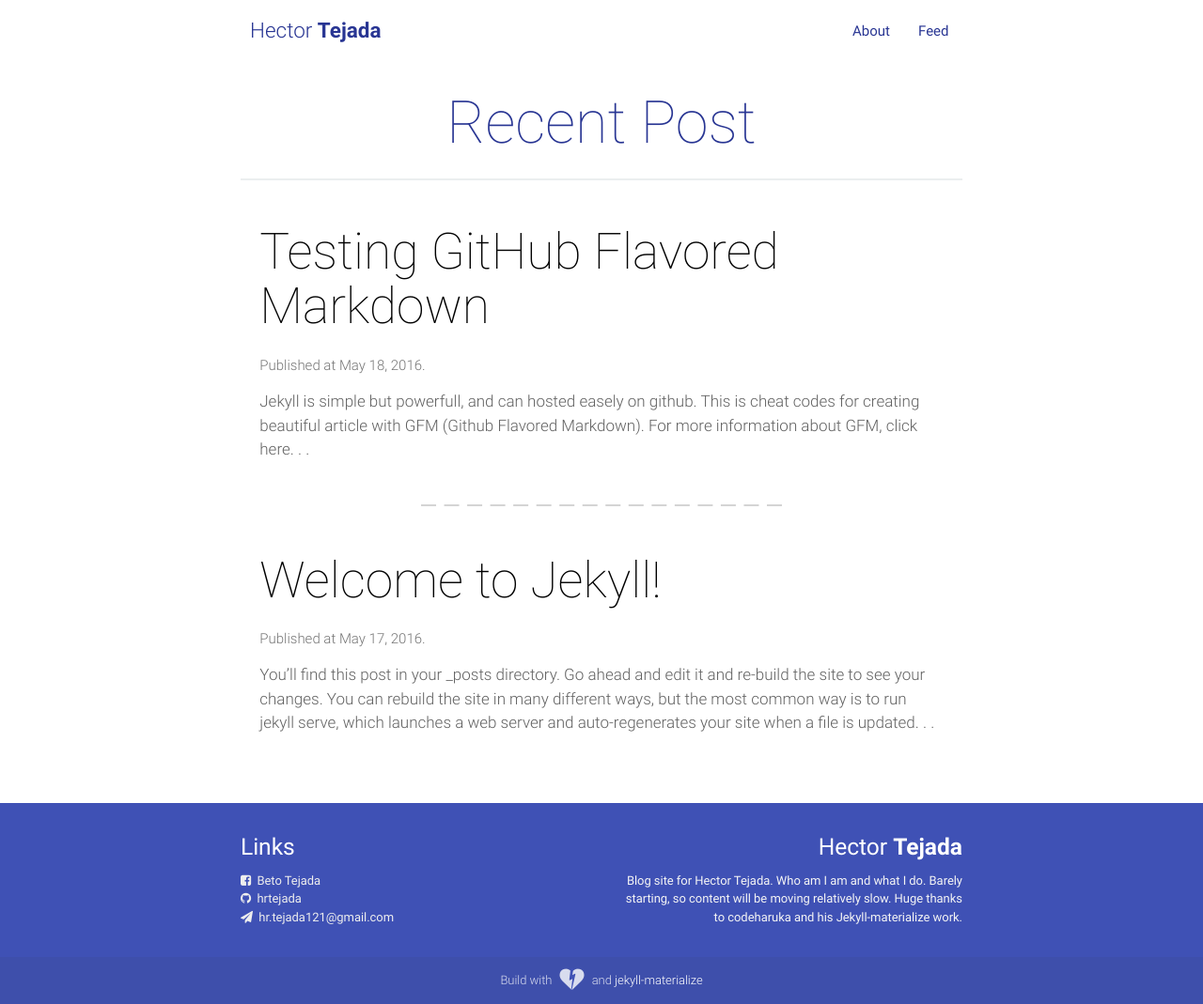
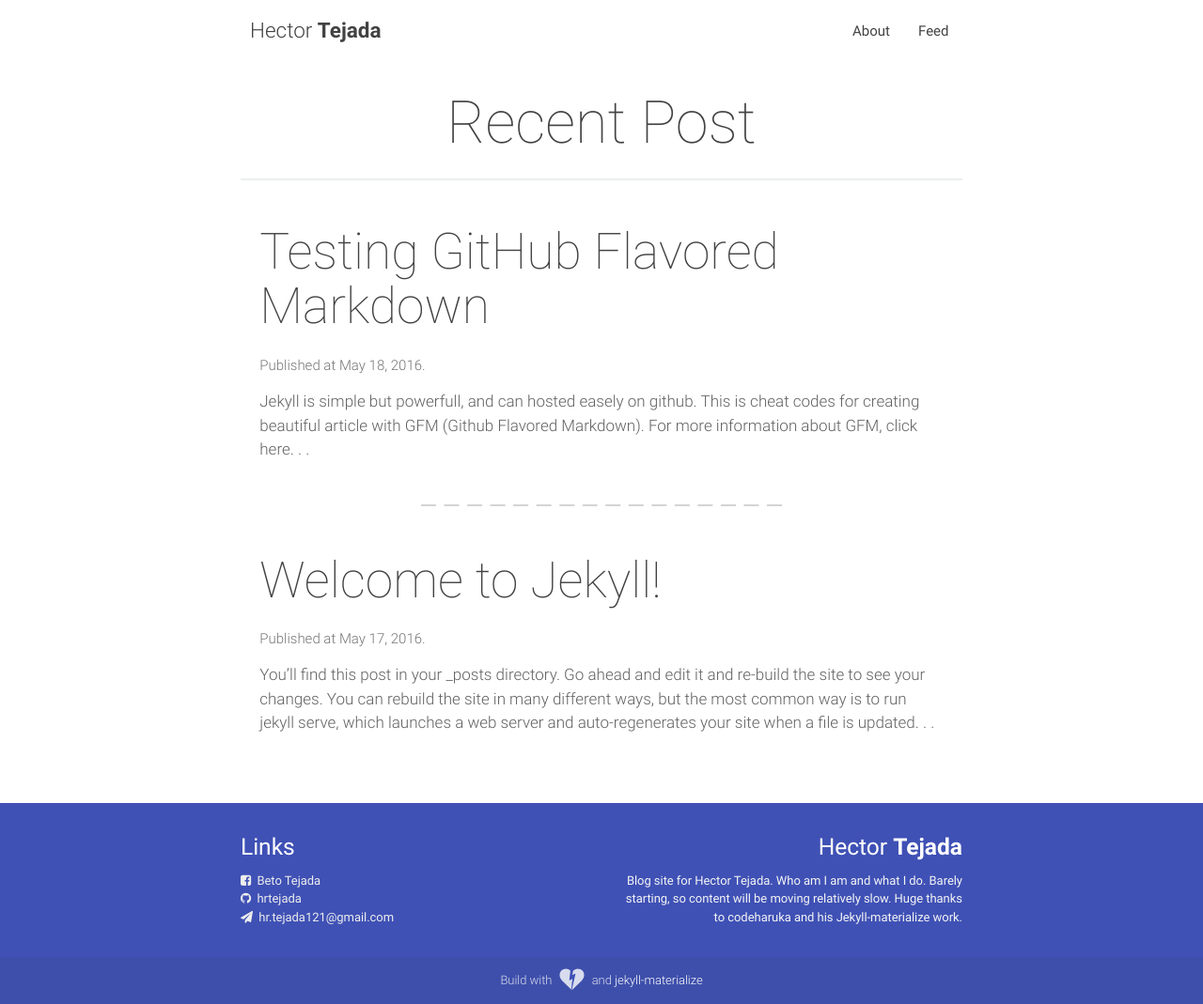
Before and after one commit to hrtejada/hrtejada.github.io, a Jekyll site: the page built from index.html, in a window 1280 px wide and 1069 px high. Shown: the whole window at 94% size. Built offline with Jekyll 4.4.1, drawn with Linux system fonts in a browser that asks for light colours; the list of posts is cut into pages by our own code.

Commit message:
changed some css.

```diff
--- a/_includes/header.html
+++ b/_includes/header.html
@@ -1,25 +1,25 @@
 <div class="navbar-fixed">
-<nav class="white indigo-text z-depth-0">
+<nav class="white grey-text z-depth-0">
     <ul id="slide-out" class="side-nav">
-        <li><a href="{{ site.baseurl }}/" class="indigo-text">Home</a></li>
+        <li><a href="{{ site.baseurl }}/" class="grey-text text-darken-3">Home</a></li>
         {% for page in site.pages %}
             {% if page.title %}
-                <li><a href="{{ page.url | prepend: site.baseurl }}" class="indigo-text text-darken-3">{{ page.title }}</a></li>
+                <li><a href="{{ page.url | prepend: site.baseurl }}" class="grey-text text-darken-3">{{ page.title }}</a></li>
             {% endif %}
         {% endfor %}
-        <li><a href="{{ "/feed.xml" | prepend: site.baseurl }}" class="indigo-text">Feed (Coming)</a></li>
+        <li><a href="{{ "/feed.xml" | prepend: site.baseurl }}" class="grey-text text-darken-3">Feed (Coming)</a></li>
     </ul>
     <div class="container container-large">
-    <a class="brand-logo" href="{{ site.baseurl }}/" class="indigo-text"><span class="light indigo-text text-darken-3">{{ site.logo }}</span></a>
+    <a class="brand-logo" href="{{ site.baseurl }}/" class="grey-text"><span class="light grey-text text-darken-3">{{ site.logo }}</span></a>
     <ul class="right hide-on-med-and-down">
         {% for page in site.pages %}
             {% if page.title %}
-                <li><a href="{{ page.url | prepend: site.baseurl }}" class="indigo-text text-darken-3">{{ page.title }}</a></li>
+                <li><a href="{{ page.url | prepend: site.baseurl }}" class="grey-text text-darken-3">{{ page.title }}</a></li>
             {% endif %}
         {% endfor %}
-        <li><a href="{{ "/feed.xml" | prepend: site.baseurl }}" class="indigo-text text-darken-3">Feed</a></li>
+        <li><a href="{{ "/feed.xml" | prepend: site.baseurl }}" class="grey-text text-darken-3">Feed</a></li>
     </ul>
-    <a href="#" data-activates="slide-out" class="button-collapse right indigo-text text-darken-3"><i class="material-icons">Menu</i></a>
+    <a href="#" data-activates="slide-out" class="button-collapse right grey-text text-darken-3 thin"><i class="material-icons">Menu</i></a>
     </div>
 </nav>
 </div>
--- a/_layouts/page.html
+++ b/_layouts/page.html
@@ -7,7 +7,7 @@
             <div class="col s12">
                 <div class="card white z-depth-0">
                     <div class="card-content">
-                        <div class="card-title center-align"><h2 class="thin black-text text-darken-2">{{ page.title }}</h2></div>
+                        <div class="card-title center-align"><h2 class="thin grey-text text-darken-3">{{ page.title }}</h2></div>
                         <div class="divider"></div>
                         <br/>
                         <article class="grey-text text-darken-2 post-content">
--- a/index.html
+++ b/index.html
@@ -5,7 +5,7 @@
     <div class="group-article">
         <div class="row no-margin">
             <div class="col s12">
-                <h1 class="indigo-text text-darken-3 center-align thin">Recent Post</h1>
+                <h1 class="grey-text text-darken-3 center-align thin">Recent Post</h1>
                 <div class="divider"></div>
             </div>
         </div>
@@ -15,7 +15,7 @@
             <a class="waves-effect" href="{{ post.url | prepend: site.baseurl }}">
                 <div class="col s12">
                     <div class="list-article">
-                        <h2 class="black-text thin">{{ post.title }}</h2>
+                        <h2 class="grey-text text-darken-3 thin">{{ post.title }}</h2>
                         <p class="grey-text text-darken-1 light">Published at {{ post.date | date: "%B %-d, %Y" }}.</p>
                         <article class="grey-text text-darken-2 post-content on-index light">
                                 {{ post.excerpt | strip_html }}. .
```
Also changed, not shown: 5 other files.
